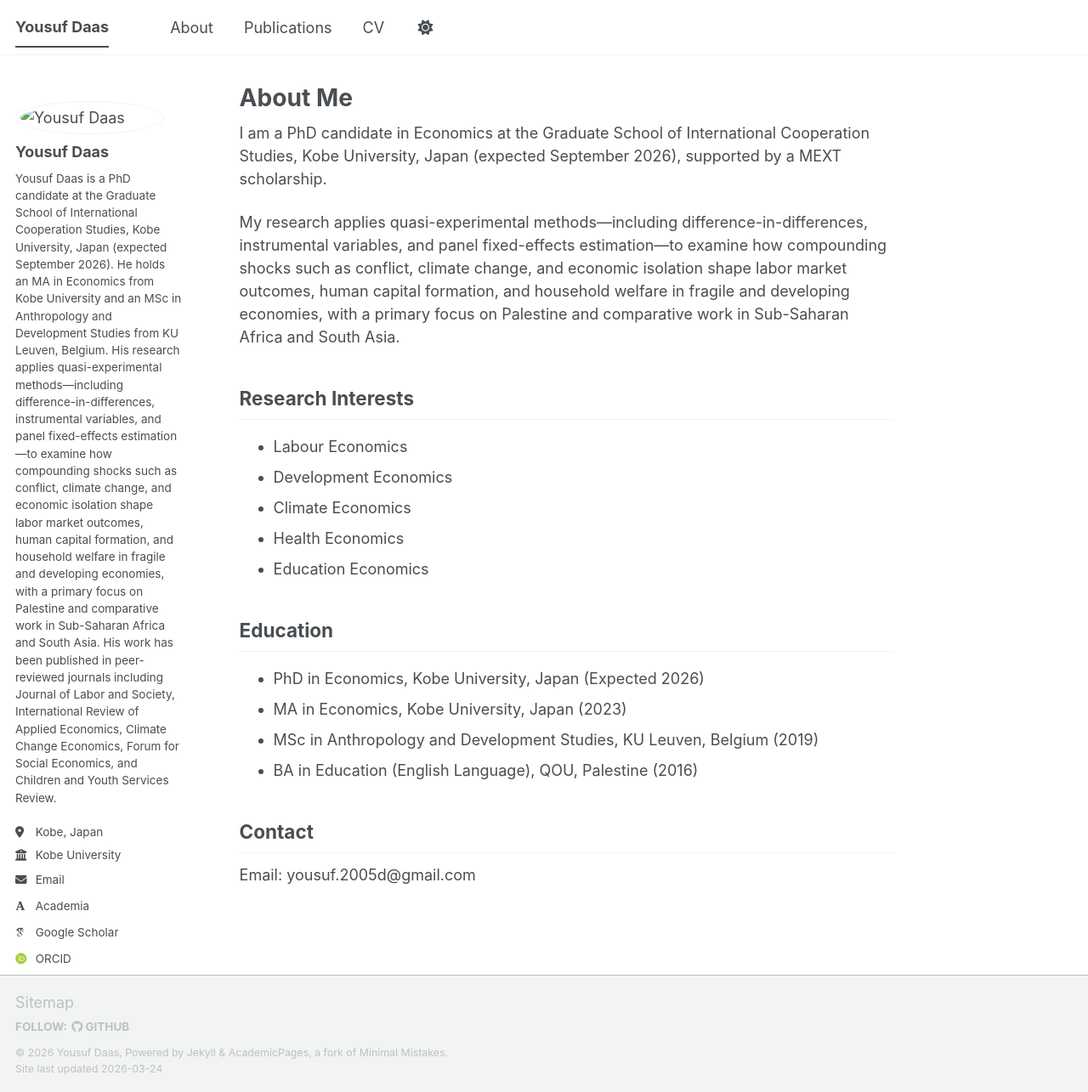
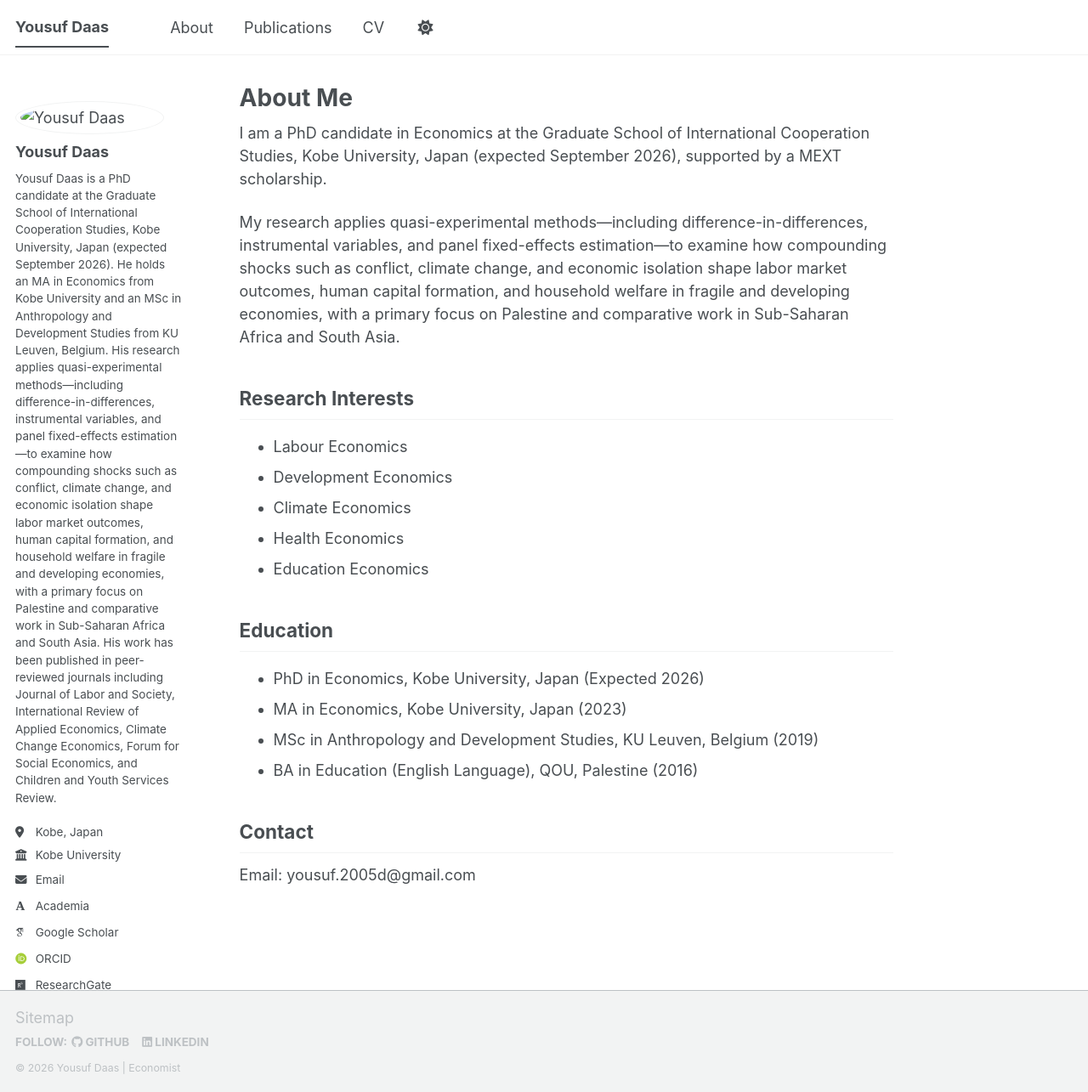
Before and after one commit to YousufDaas/yousufdaas.github.io, a Jekyll site: the page built from _pages/about.md, in a window 1280 px wide and 1285 px high. Shown: the whole window at 85% size. Built offline with Jekyll 4.4.1, drawn with Linux system fonts in a browser that asks for light colours; some web fonts are replaced; a script bundle is joined from its source files by our own code; library files that are not in the unit come from our copies.

Commit message:
Update footer.html

```diff
--- a/_includes/footer.html
+++ b/_includes/footer.html
@@ -1,25 +1,11 @@
 {% include base_path %}
-
-{% if site.author.github or site.author.bitbucket or site.atom_feed.hide != true %}
 <div class="page__footer-follow">
   <ul class="social-icons">
-    {% if site.data.ui-text[site.locale].follow_label %}
-      <li><strong>{{ site.data.ui-text[site.locale].follow_label }}</strong></li>
-    {% endif %}
-    {% if site.author.github %}
-      <li><a href="https://github.com/{{ site.author.github }}"><i class="fab fa-github" aria-hidden="true"></i> GitHub</a></li>
-    {% endif %}
-    {% if site.author.bitbucket %}
-      <li><a href="https://bitbucket.org/{{ site.author.bitbucket }}"><i class="fab fa-bitbucket" aria-hidden="true"></i> Bitbucket</a></li>
-    {% endif %}
-    {% if site.atom_feed.hide != true %}
-    <li><a href="{% if site.atom_feed.path %}{{ site.atom_feed.path }}{% else %}{{ base_path }}/feed.xml{% endif %}"><i class="fa fa-fw fa-rss-square" aria-hidden="true"></i> {{ site.data.ui-text[site.locale].feed_label | default: "Feed" }}</a></li>
-    {% endif %}
+    <li><strong>Follow:</strong></li>
+    <li><a href="https://github.com/YousufDaas"><i class="fab fa-github" aria-hidden="true"></i> GitHub</a></li>
+    <li><a href="https://www.linkedin.com/in/yousufbdaas"><i class="fab fa-linkedin" aria-hidden="true"></i> LinkedIn</a></li>
   </ul>
 </div>
-{% endif %}
-
 <div class="page__footer-copyright">
-  &copy; {{ site.time | date: '%Y' }} {{ site.name | default: site.title }}, {{ site.data.ui-text[site.locale].powered_by | default: "Powered by" }} <a href="https://jekyllrb.com" rel="nofollow">Jekyll</a> &amp; <a href="https://github.com/academicpages/academicpages.github.io">AcademicPages</a>, a fork of <a href="https://mademistakes.com/work/minimal-mistakes-jekyll-theme/" rel="nofollow">Minimal Mistakes</a>.<br />
-  Site last updated {{ "now" | date: '%Y-%m-%d' }}
+  &copy; {{ site.time | date: '%Y' }} Yousuf Daas | Economist
 </div>
```
